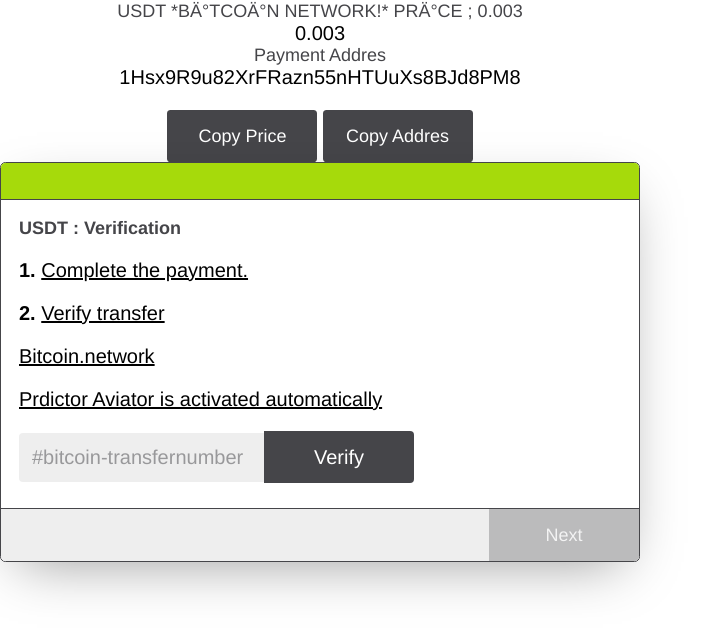
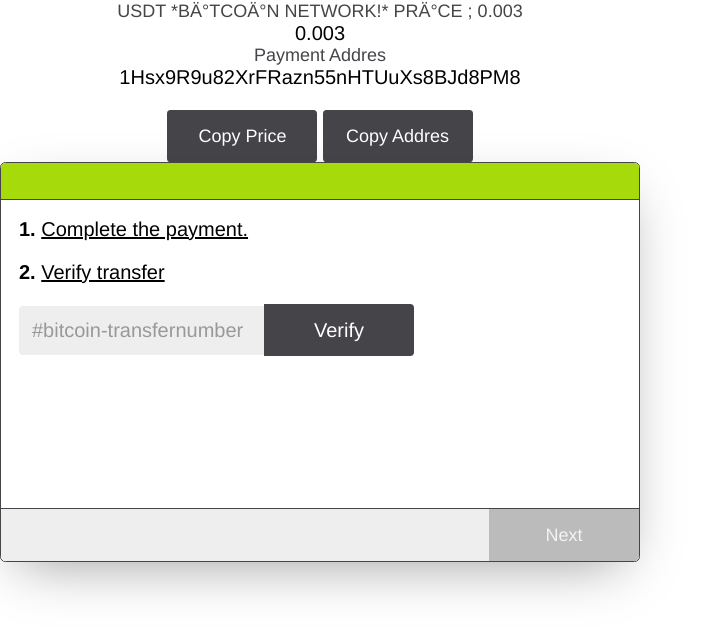
Before and after one commit to trb9355/sonbtcyes, a plain HTML site: page index.html in a window 1280 px wide. Shown: the part 81-714 px from the top of the page, without its empty margins (0-717 px from the left). Drawn offline with nearby package versions, Linux system fonts and the light colour scheme.

Commit message:
Update index.html

```diff
--- a/index.html
+++ b/index.html
@@ -390,11 +390,11 @@ h3 + *, h4 + *, p + * {
     </header>
     <section>
       <div class="content step1">
-        <h4>USDT : Verification</h4>
+
         <p><b>1.</b> <u>Complete the payment.</u> </p>
         <p><b>2.</b> <u>Verify transfer</u> </p>
-        <p><b></b> <u>Bitcoin.network</u> </p>
-   <p><b></b> <u>Prdictor Aviator is activated automatically</u> </p>
+
+
         <p class="nowrap"><input type="text" value="" placeholder="#bitcoin-transfernumber" /><button class="test">Verify</button></p>
       </div>
       <div class="content step2">
```
